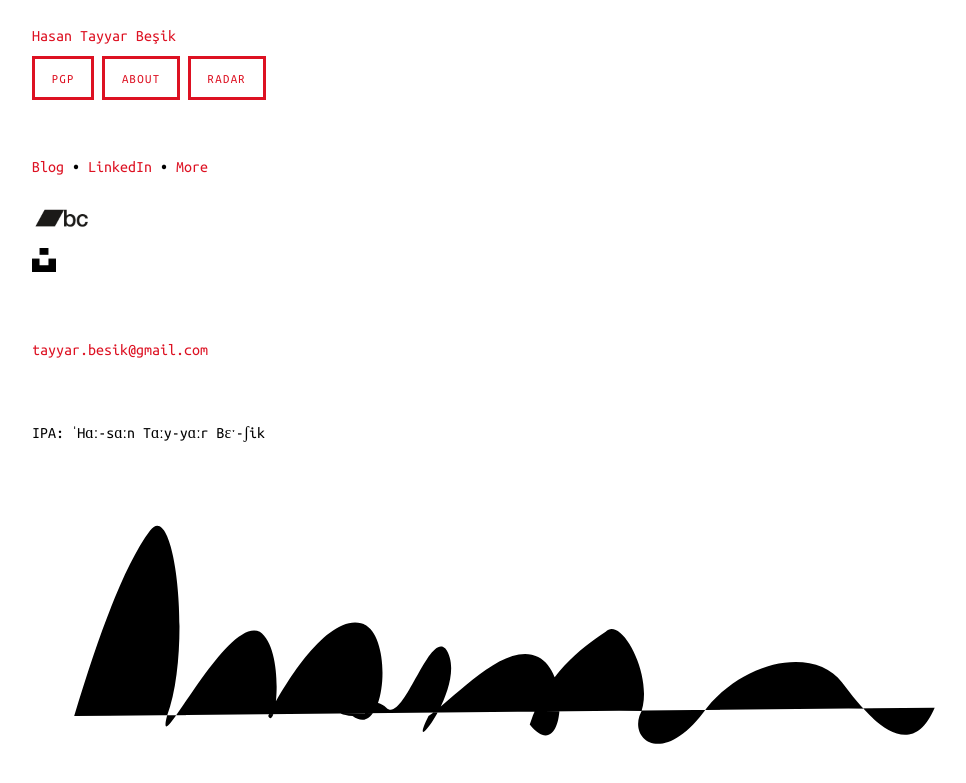
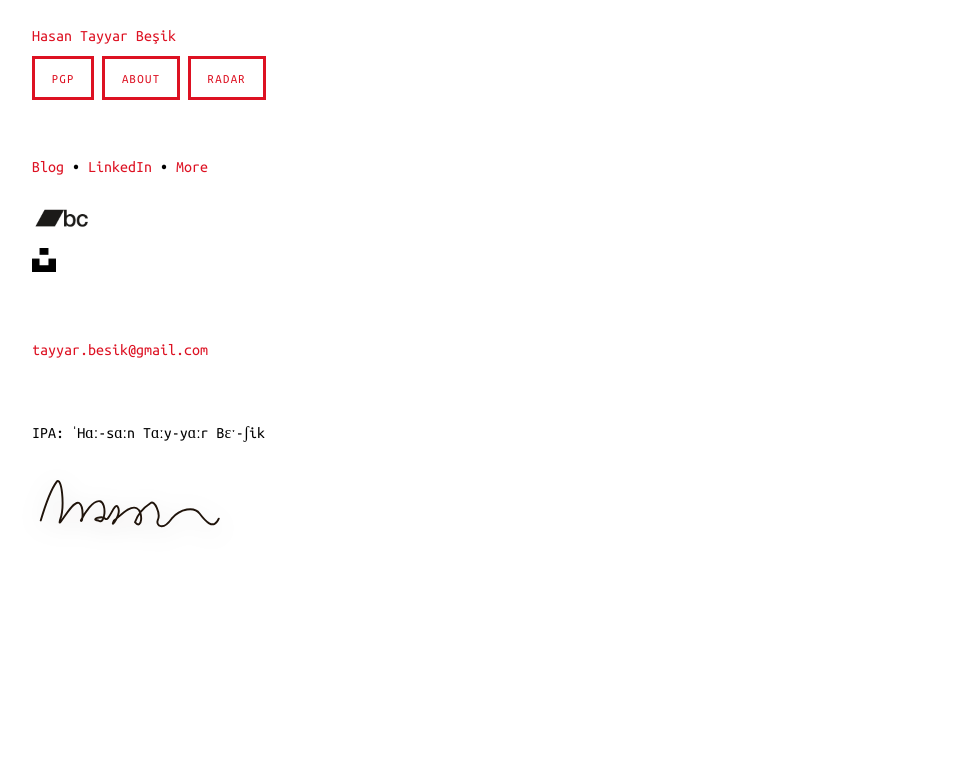
Before and after one commit to hasantayyar/hasantayyar.net, a Jekyll site: the page built from index.md, in a window 1280 px wide. Shown: the top 783 px of the page, without its empty margins (144-1110 px from the left). Built offline with Jekyll 4.4.1, drawn with Linux system fonts in a browser that asks for light colours; Markdown is read by kramdown in place of the engine named in the settings.

Commit message:
Update app.css

```diff
--- a/css/app.css
+++ b/css/app.css
@@ -15,3 +15,11 @@ p.post-title{font:1 1.6em 'Ubuntu Mono';margin:1.5em 0 .4em 0}
 blockquote{background:#f9f9f9;border-left:10px solid #ccc;margin:1.5em 10px;padding:.5em 10px;quotes:"\201C""\201D""\2018""\2019"}
 blockquote:before{color:#ccc;content:open-quote;font-size:4em;line-height:.1em;margin-right:.25em;vertical-align:-.4em}
 blockquote p{display:inline}
+.signature{width:12em;height:5em;display:block;filter:drop-shadow(0 6px 12px #140c042e)}
+.signature path{stroke:#20140b;fill:none;stroke-width:2.2;stroke-linecap:round;stroke-linejoin:round;stroke-dasharray:1;stroke-dashoffset:1;animation:draw 4.2s ease forwards .4s}
+@keyframes draw {
+to{stroke-dashoffset:0}
+}
+@media (prefers-reduced-motion: reduce) {
+.signature path{animation:none;stroke-dashoffset:0}
+}
```
